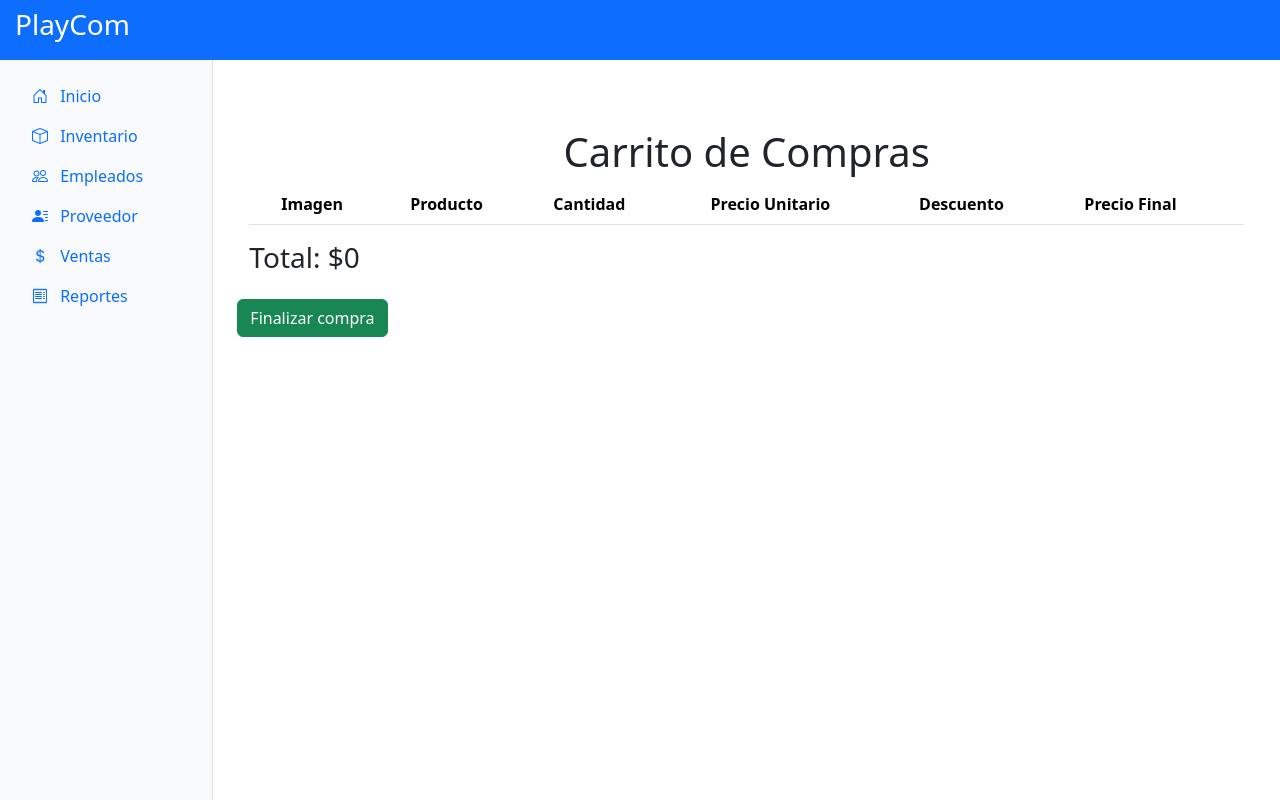
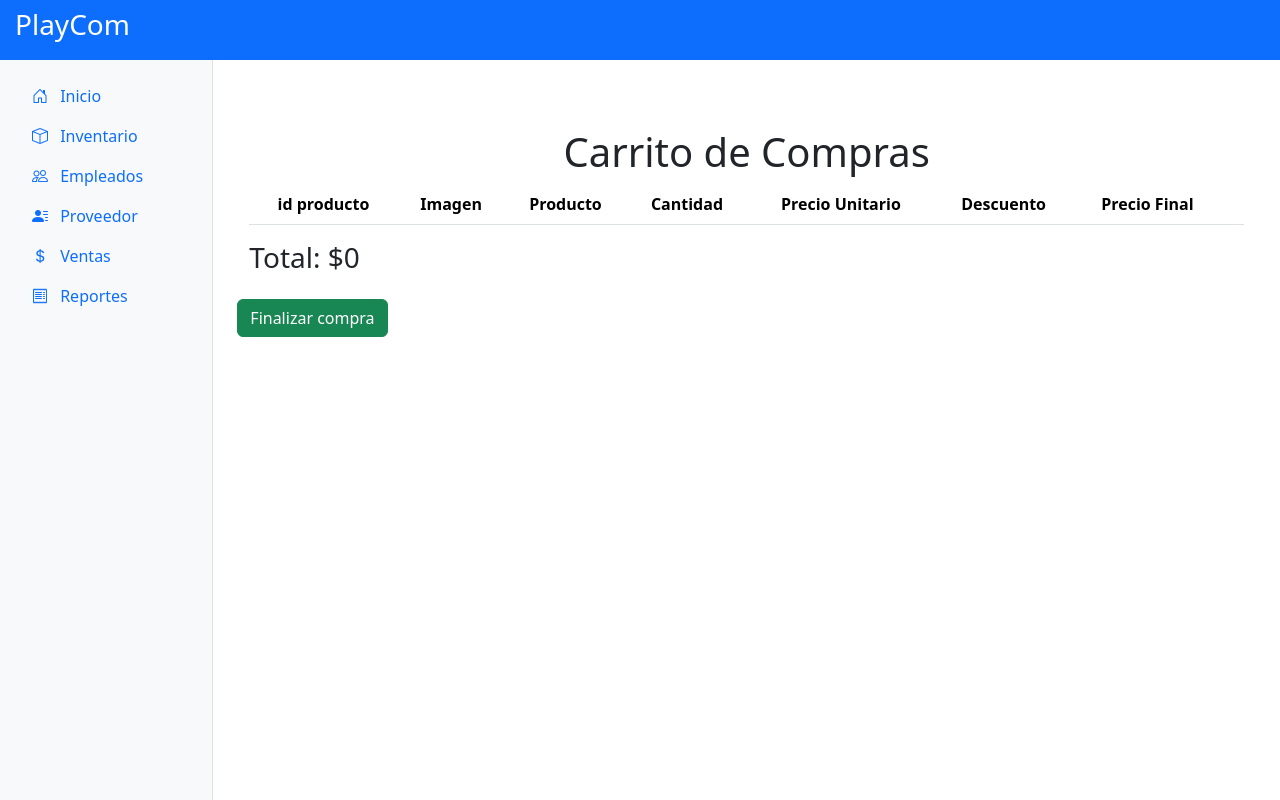
Before and after one commit to pengupang/GestordeVentas, a Django app: page /carrito/ in a window 1280 px wide. Run offline with Django 5.2, Linux system fonts and the light colour scheme; lists and menus that the app fills with data are empty; some libraries are stand-ins or nearby versions.

Commit message:
cambio de pasar id prodcuto a la vista de carrito

```diff
--- a/App/views.py
+++ b/App/views.py
@@ -116,6 +116,7 @@ def ver_carrito(request):
         producto = Producto.objects.get(id=producto_id)
         precio_final = producto.precio_con_descuento()
         productos_carrito.append({
+            'id' : producto_id,
             'producto': producto,
             'cantidad': cantidad,
             'precio_unitario': producto.precio,
--- a/Templates/carrito.html
+++ b/Templates/carrito.html
@@ -7,6 +7,7 @@
             <table class="table">
                 <thead>
                     <tr>
+                        <th>id producto</th>
                         <th>Imagen</th>
                         <th>Producto</th>
                         <th>Cantidad</th>
@@ -19,6 +20,7 @@
                 <tbody>
                     {% for item in productos_carrito %}
                         <tr>
+                            <td>{{item.id}}</td>
                             <td>
                                 <img src="{{ item.producto.imagen.url }}" alt="{{ item.producto.nombre }}" class="img-thumbnail" >
                             </td>
```
